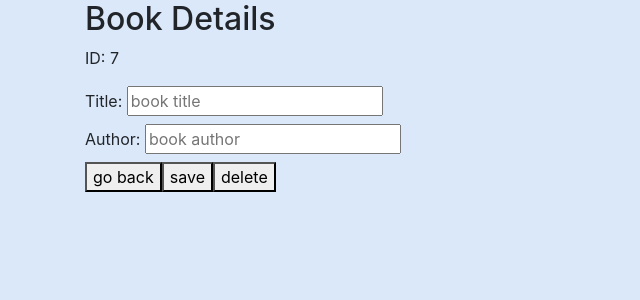
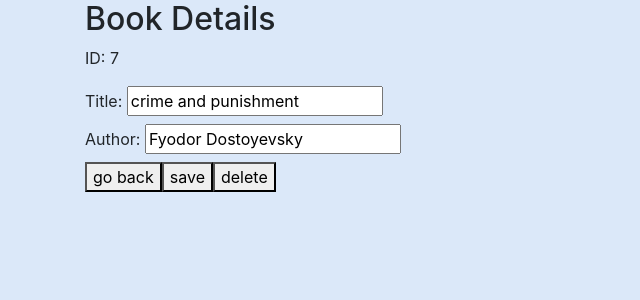
Before and after one commit to Danielandro/angular-books, an Angular app: page /detail in a window 1280 px wide. Shown: the top 300 px of the page, without its empty margins (0-640 px from the left). Built offline with nearby package versions, Linux system fonts and the light colour scheme.

Commit message:
Bind stored data to book-detail form fields

```diff
--- a/src/app/book-detail/book-detail.component.html
+++ b/src/app/book-detail/book-detail.component.html
@@ -2,12 +2,15 @@
   <h2>Book Details</h2>
   <p>ID: {{ book.id }}</p>
   <div>
-    <label>Title: <input type="text" placeholder="book title" /> </label>
+    <label
+      >Title:
+      <input type="text" [value]="book.title" placeholder="book title" />
+    </label>
   </div>
   <div>
     <label
       >Author:
-      <input type="text" placeholder="book author" />
+      <input type="text" [value]="book.author" placeholder="book author" />
     </label>
   </div>
   <div>
```
